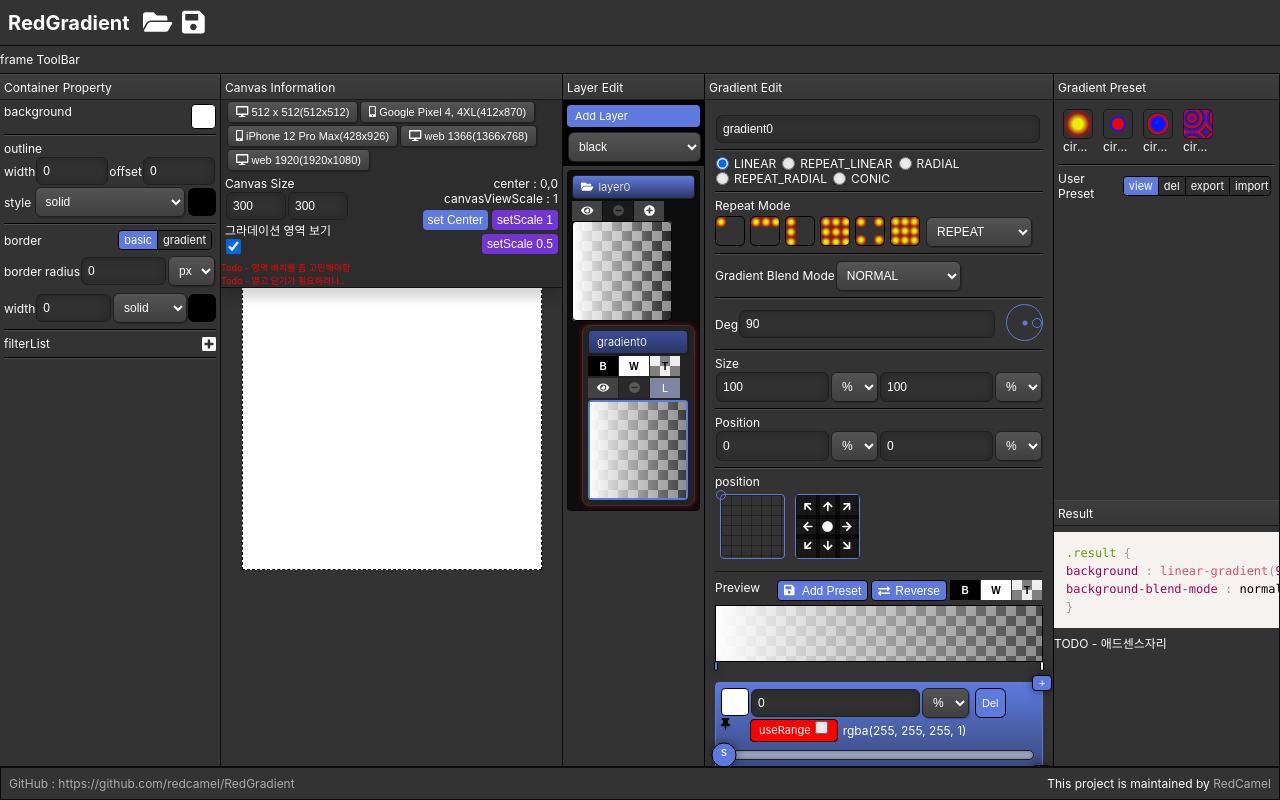
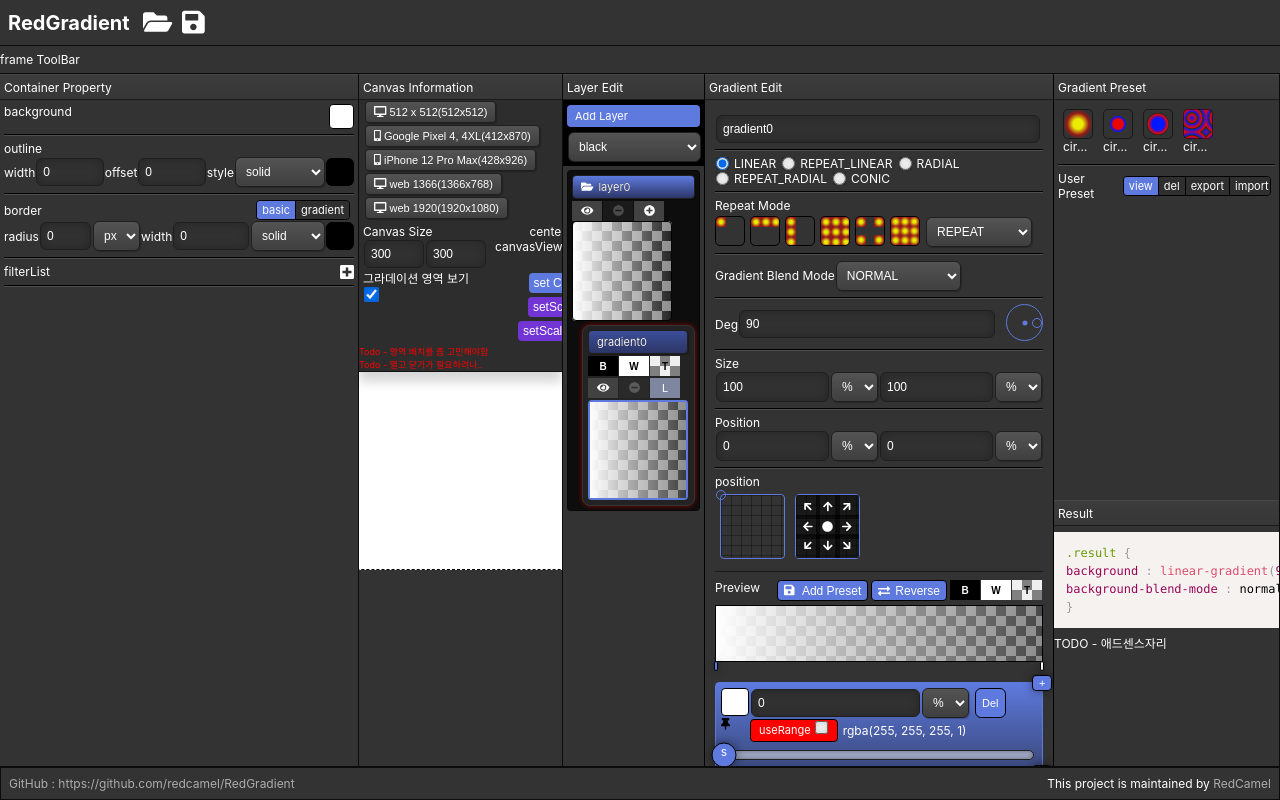
Before and after one commit to redcamel/RedGradient, a React (Create React App) app: page / in a window 1280 px wide. Both pictures are taken after a click on the button "새 프로젝트". Built offline with nearby package versions, Linux system fonts and the light colour scheme.

Commit message:
- 흠 뭔가 불편해

```diff
--- a/src/core/RedNumber.jsx
+++ b/src/core/RedNumber.jsx
@@ -11,7 +11,7 @@ import React from "react";
 class RedNumber extends React.Component {
   render() {
     return <input
-      style={{width: `${this.props.width || ''}`, flexGrow: 10}}
+      style={{width: `${this.props.width || ''}`, flexGrow: 1}}
       type={'number'}
       step={this.props.step || 1}
       max={this.props.maxValue}
--- a/src/editor/canvas/edit/RedCanvasEdit.jsx
+++ b/src/editor/canvas/edit/RedCanvasEdit.jsx
@@ -69,9 +69,6 @@ class RedCanvasEdit extends React.Component {
             </div>
           </div>
         </div>
-        <div style={{margin:'5px 0px'}}>
-        <RedCanvasBorderRadiusEdit rootComponent={rootComponent}/>
-        </div>
         <div style={{display: canvasInfo.borderIsGradientMode ? 'none' : 'block'}}><RedCanvasBorderModeEdit
           rootComponent={rootComponent}/></div>
         <div style={{display: canvasInfo.borderIsGradientMode ? 'block' : 'none'}}><RedCanvasBorderModeGradientEdit
@@ -91,7 +88,7 @@ class RedCanvasEdit extends React.Component {
 export default RedCanvasEdit;
 const style = {
   container: {
-    minWidth: '220px',
+   width: '358px',
     padding: '4px'
   },
   divide: {
--- a/src/editor/canvas/edit/drawCanvasEditUI.js
+++ b/src/editor/canvas/edit/drawCanvasEditUI.js
@@ -50,7 +50,7 @@ function drawCanvasEditUI() {
       />
 
       <div style={{
-        zIndex: 2, position: 'absolute', top: 0, left: '0%', transform: 'translate(16px , 0px)',
+        zIndex: 2, position: 'absolute', top: 0, right: 0, transform: 'translate(-32px , 0px)',
         boxShadow: '0px 0px 16px rgba(0,0,0,0.16)',
         background: '#fff',
         borderRadius: '8px',
--- a/src/editor/canvas/edit/property/RedCanvasBorderGradientFrame.jsx
+++ b/src/editor/canvas/edit/property/RedCanvasBorderGradientFrame.jsx
@@ -8,6 +8,7 @@
 import React from "react";
 import DataLayer from "../../../data/DataLayer.js";
 import RedPropertyBorderGradientEdit from "../../../property/RedPropertyBorderGradientEdit.jsx";
+import RedCanvasBorderRadiusEdit from "./RedCanvasBorderRadiusEdit.jsx";
 
 class RedCanvasBorderGradientFrame extends React.Component {
   constructor(props) {
@@ -36,6 +37,8 @@ class RedCanvasBorderGradientFrame extends React.Component {
   render() {
     return <>
       {/*<RedLayer rootComponent={this}/>*/}
+
+
       {this.state.activeSubData ? <RedPropertyBorderGradientEdit rootComponent={this}/> : ''}
     </>;
   }
--- a/src/editor/canvas/edit/property/RedCanvasBorderGradientRepeatEdit.jsx
+++ b/src/editor/canvas/edit/property/RedCanvasBorderGradientRepeatEdit.jsx
@@ -21,7 +21,7 @@ class RedCanvasBorderGradientRepeatEdit extends React.Component {
     const canvasInfo = rootComponentState.canvasInfo;
     return <div>
       <div style={{display: 'flex', marginTop: '3px',alignItems : 'center'}}>
-        Repeat Mode
+        Repeat
         <RedSelect
           value={canvasInfo['border_image_repeat']}
           options={Object.entries(BORDER_REPEAT_TYPE)}
--- a/src/editor/canvas/edit/property/RedCanvasBorderModeEdit.jsx
+++ b/src/editor/canvas/edit/property/RedCanvasBorderModeEdit.jsx
@@ -9,6 +9,7 @@ import React from "react";
 import RedSelect from "../../../../core/RedSelect.jsx";
 import RedNumber from "../../../../core/RedNumber.jsx";
 import {ColorPicker} from "@easylogic/colorpicker";
+import RedCanvasBorderRadiusEdit from "./RedCanvasBorderRadiusEdit.jsx";
 
 let colorPicker
 
@@ -24,9 +25,10 @@ class RedCanvasBorderModeEdit extends React.Component {
     const rootComponentState = rootComponent.state;
     const canvasInfo = rootComponentState.canvasInfo;
     return <div style={style.container}>
-
+      <RedCanvasBorderRadiusEdit rootComponent={rootComponent}/>
       width <RedNumber
-        width={'71px'}
+        width={'31px'}
+        flexGrow={1}
         value={canvasInfo['border_width'] || 0}
         HD_onInput={e => {
           canvasInfo['border_width'] = e.target.value;
@@ -68,7 +70,7 @@ class RedCanvasBorderModeEdit extends React.Component {
       />
 
       <div style={{
-        zIndex: 2, position: 'absolute', top: 0, left: '0%', transform: 'translate(16px , 0px)',
+        zIndex: 2, position: 'absolute', top: 0, right: 0, transform: 'translate(-32px , 0px)',
         boxShadow: '0px 0px 16px rgba(0,0,0,0.16)',
         background: '#fff',
         borderRadius: '8px',
--- a/src/editor/canvas/edit/property/RedCanvasBorderModeGradientEdit.jsx
+++ b/src/editor/canvas/edit/property/RedCanvasBorderModeGradientEdit.jsx
@@ -6,12 +6,9 @@
  *
  */
 import React from "react";
-import RedSelect from "../../../../core/RedSelect.jsx";
 import RedNumber from "../../../../core/RedNumber.jsx";
-import RedPropertyRepeatEdit from "../../../property/RedPropertyRepeatEdit.jsx";
-import GRADIENT_TYPE from "../../../GRADIENT_TYPE.js";
-import RedPropertyTypeEndingShapeEdit from "../../../property/RedPropertyTypeEndingShapeEdit.jsx";
 import RedCanvasBorderGradientRepeatEdit from "./RedCanvasBorderGradientRepeatEdit.jsx";
+import RedCanvasBorderRadiusEdit from "./RedCanvasBorderRadiusEdit.jsx";
 
 class RedCanvasBorderModeGradientEdit extends React.Component {
   constructor(props) {
@@ -25,29 +22,35 @@ class RedCanvasBorderModeGradientEdit extends React.Component {
     const rootComponentState = rootComponent.state;
     const canvasInfo = rootComponentState.canvasInfo;
     const activeSubData = rootComponentState.activeSubData;
-    return <div style={style.container}>
+    return <div>
+      <div style={style.container}>
+        <RedCanvasBorderRadiusEdit rootComponent={this.props.rootComponent}/>
         width <RedNumber
-        width={'71px'}
+        width={'51px'}
         value={canvasInfo['border_width'] || 0}
         HD_onInput={e => {
           canvasInfo['border_width'] = e.target.value;
           rootComponent.updateRootState({});
         }}/>
+        <RedCanvasBorderGradientRepeatEdit rootComponent={rootComponent}/>
+      </div>
+      <div style={style.container}>
         slice <RedNumber
-      width={'71px'}
+        width={'51px'}
         value={canvasInfo['border_image_slice'] || 1}
         HD_onInput={e => {
           canvasInfo['border_image_slice'] = e.target.value;
           rootComponent.updateRootState({});
         }}/>
         outset <RedNumber
-      width={'71px'}
+        width={'61px'}
         value={canvasInfo['border_image_outset'] || 0}
         HD_onInput={e => {
           canvasInfo['border_image_outset'] = e.target.value;
           rootComponent.updateRootState({});
         }}/>
-      <RedCanvasBorderGradientRepeatEdit rootComponent={rootComponent} />
+
+      </div>
 
     </div>;
   }
@@ -56,7 +59,7 @@ class RedCanvasBorderModeGradientEdit extends React.Component {
 export default RedCanvasBorderModeGradientEdit;
 const style = {
   container: {
-    // display: 'flex',
+    display: 'flex',
     alignItems: 'center'
   }
 }
--- a/src/editor/canvas/edit/property/RedCanvasBorderRadiusEdit.jsx
+++ b/src/editor/canvas/edit/property/RedCanvasBorderRadiusEdit.jsx
@@ -20,9 +20,9 @@ class RedCanvasBorderRadiusEdit extends React.Component {
     const rootComponentState = rootComponent.state;
     const canvasInfo = rootComponentState.canvasInfo;
     return <div style={style.container}>
-      border radius
+      radius
       <RedNumber
-        width={'71px'}
+        width={'51px'}
         value={canvasInfo['border_radius'] || 0}
         HD_onInput={e => {
           canvasInfo['border_radius'] = e.target.value;
--- a/src/editor/canvas/edit/property/RedCanvasOutlineEdit.jsx
+++ b/src/editor/canvas/edit/property/RedCanvasOutlineEdit.jsx
@@ -30,28 +30,22 @@ class RedCanvasOutlineEdit extends React.Component {
         alignItems: 'center'
       }}>
         width <RedNumber
-          width={'71px'}
+          width={'41px'}
           value={canvasInfo['outline_width'] || 0}
           HD_onInput={e => {
             canvasInfo['outline_width'] = e.target.value;
             rootComponent.updateRootState({});
           }} />
         offset <RedNumber
-          width={'71px'}
+          width={'41px'}
           value={canvasInfo['outline_offset'] || 0}
           HD_onInput={e => {
             canvasInfo['outline_offset'] = e.target.value;
             rootComponent.updateRootState({});
           }} />
 
-      </div>
-      <div style={{
-        display: 'flex',
-        alignItems: 'center',
-        justifyContent: 'space-between'
-      }}>
         style <RedSelect
-          width={'150'}
+          width={'90'}
           value={canvasInfo['outline_type']}
                    options={['dotted', 'dashed', 'solid', 'double', 'groove', 'ridge', 'inset', 'outset', 'none', 'hidden']}
                    HD_change={e => {
@@ -89,7 +83,7 @@ class RedCanvasOutlineEdit extends React.Component {
         />
 
         <div style={{
-          zIndex: 2, position: 'absolute', top: 0, left: '0%', transform: 'translate(16px , 0px)',
+          zIndex: 2, position: 'absolute', top: 0, right: 0, transform: 'translate(-32px , 0px)',
           boxShadow: '0px 0px 16px rgba(0,0,0,0.16)',
           background: '#fff',
           borderRadius: '8px',
```
Also changed, not shown: 6 other files (tests, documents, lock files or other folders). Lines whose indentation alone changed are shown as unchanged.
